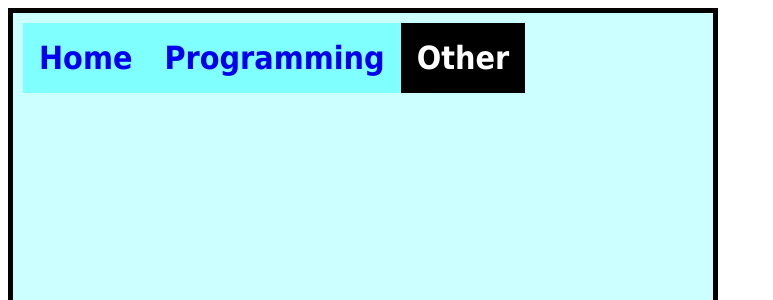
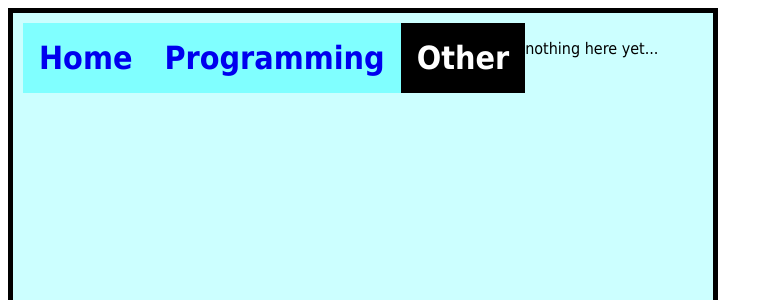
Before and after one commit to scopreon/scopreon.ddns.net, a PHP site: page /other.php in a window 1280 px wide. Shown: the top 300 px of the page, without its empty margins (0-773 px from the left). Run offline with PHP 8.4, Linux system fonts and the light colour scheme.

Commit message:
nothing here yet...

```diff
--- a/other.php
+++ b/other.php
@@ -17,7 +17,7 @@
       </ul>
     </nav>
   </div>
-
+  <p>nothing here yet...</p>
 
 </body>
 </html>
```
